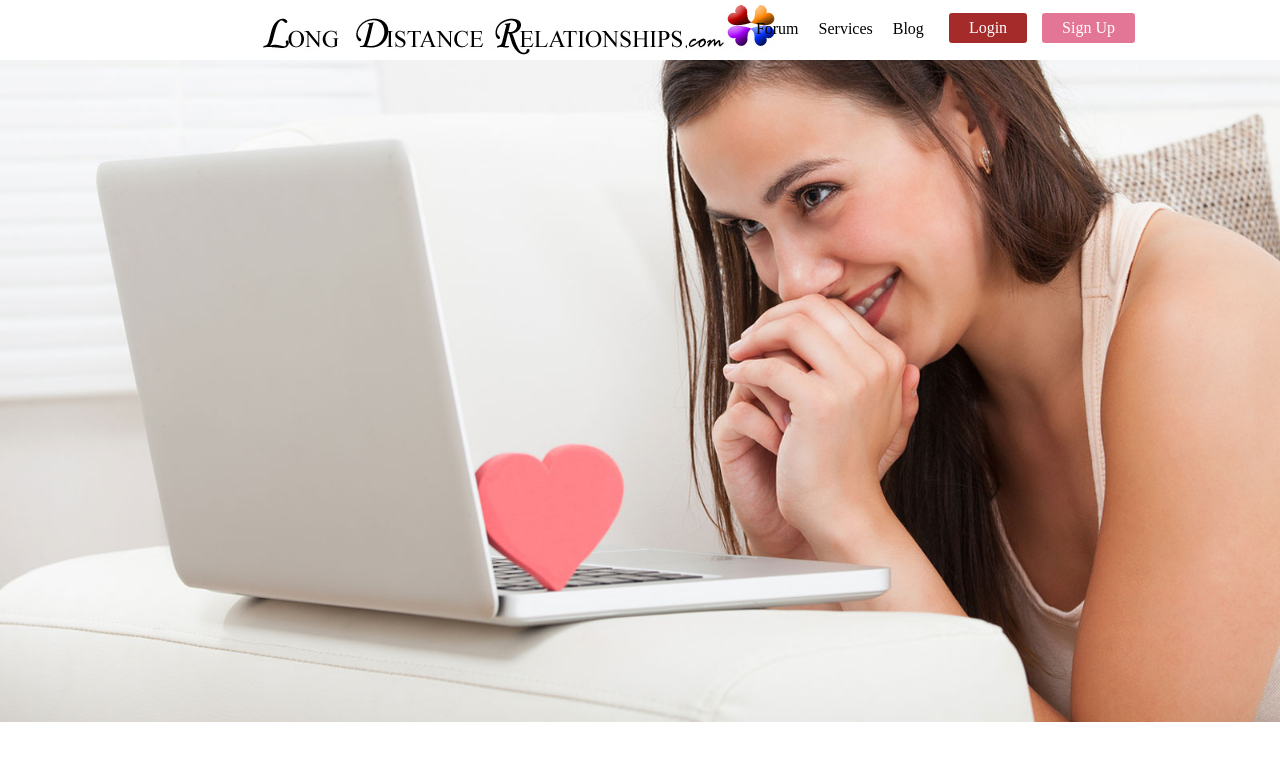
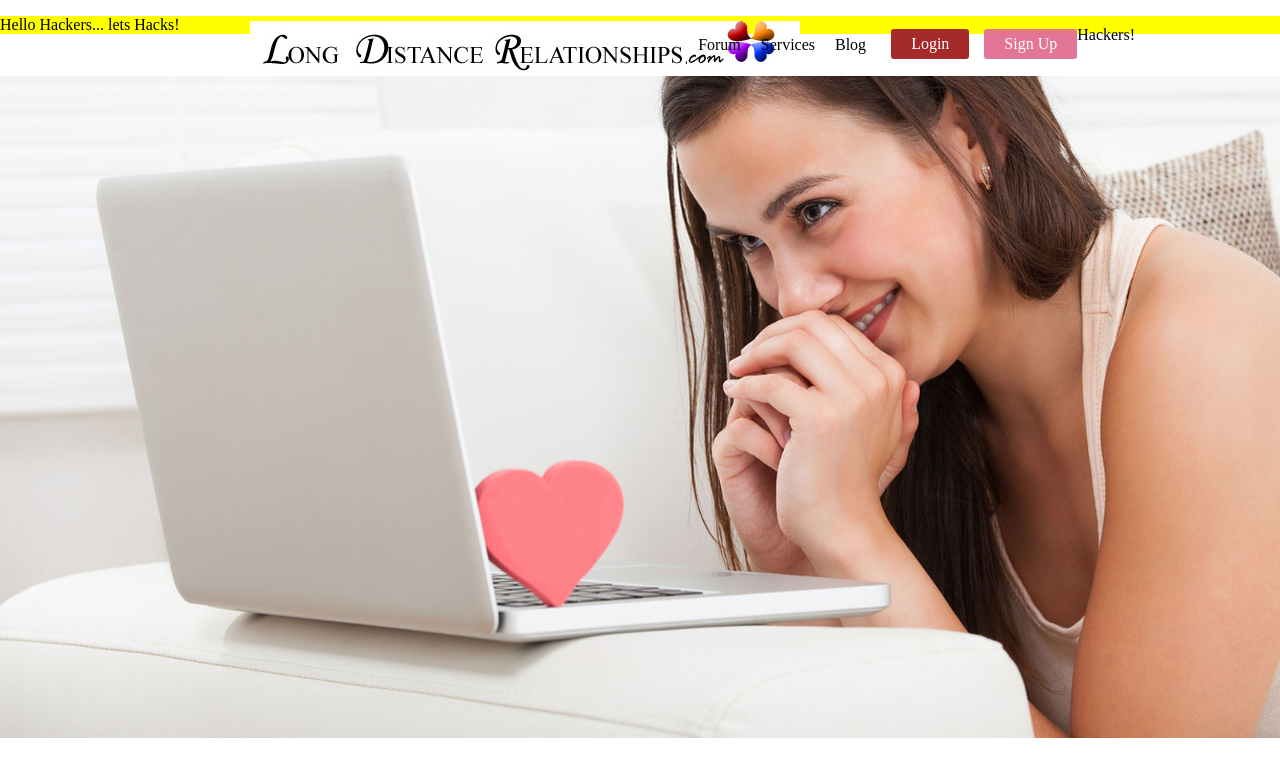
Before and after one commit to syed-786/HtmlTest, a plain HTML site: page index.html in a window 1280 px wide. Drawn offline with Linux system fonts and the light colour scheme.

Commit message:
Hello Hackers!

```diff
--- a/index.html
+++ b/index.html
@@ -19,9 +19,10 @@
                         <li><a href="#Blog">Blog</a></li>
                         <li class="log"><a href="#Login">Login</a></li>
                         <li class="sign"><a href="#Sign Up">Sign Up</a></li>
-                      </ul>
+                    	<li class="sign">Hackers!<li>
+			  </ul>
         </div>
-
+       <p>Hello Hackers... lets Hacks!</p>
         <div>
         <img src="images/banner.jpg" id="img2" alt="no img">
          </div>
```
